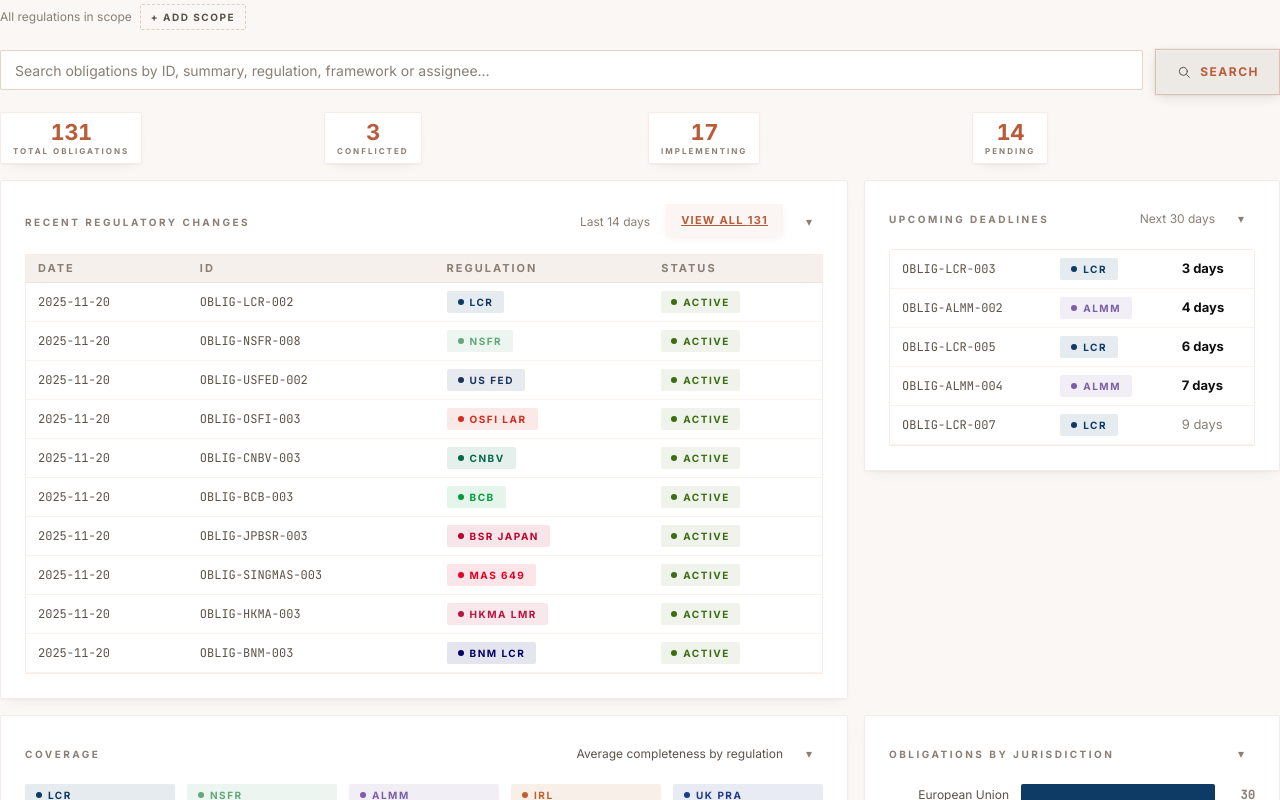
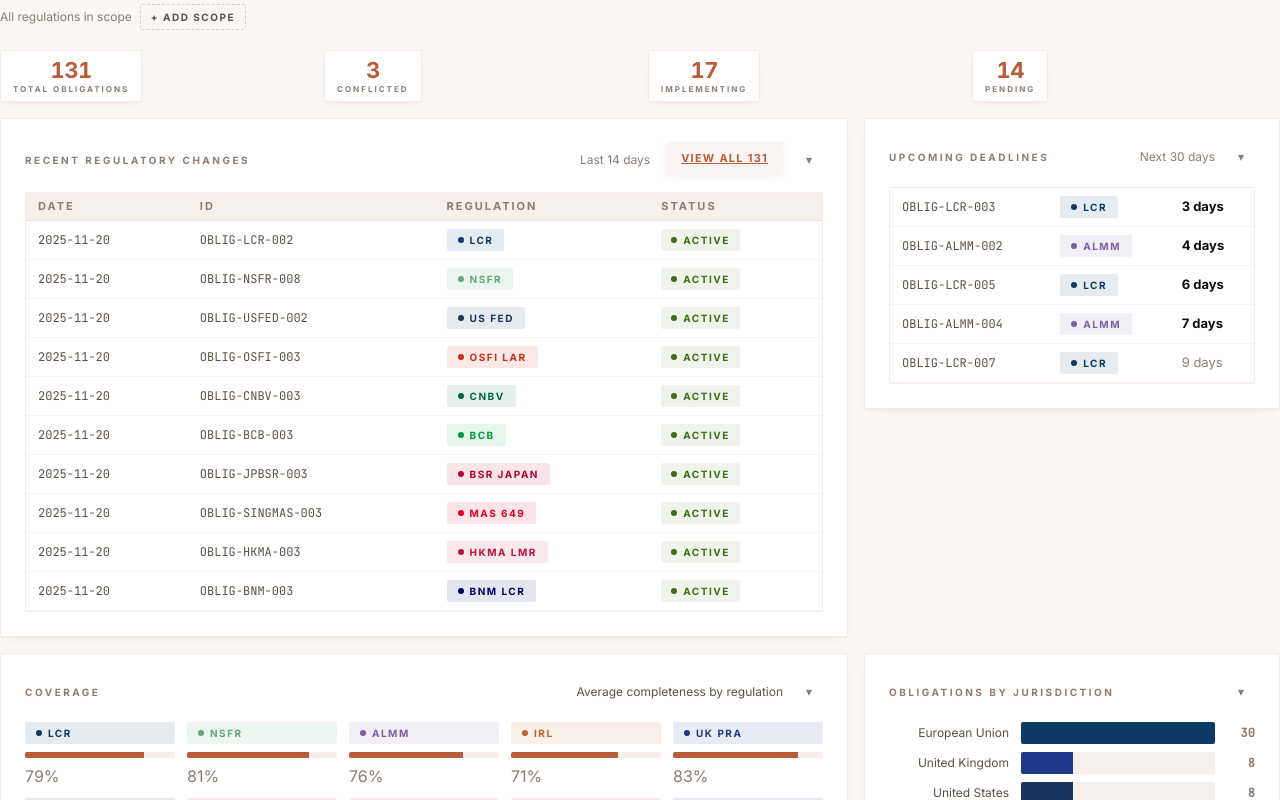
Before and after one commit to dirardm/obligai-current, a Next.js app in the folder web/: page / in a window 1280 px wide. Shown: the top 800 px of the page. Built offline with nearby package versions, Linux system fonts and the light colour scheme.

Commit message:
Revert "dashboard: add search bar linking to /register/search"
This reverts commit 14c61c3d61481676a0f58e1a7d4024ec3bdc4134.

```diff
--- a/web/src/app/(app)/page.tsx
+++ b/web/src/app/(app)/page.tsx
@@ -1,12 +1,11 @@
 "use client";
 
-import { useMemo, useState } from "react";
+import { useMemo } from "react";
 import { useRouter } from "next/navigation";
 import { OBLIGATIONS } from "@/data/obligations";
 import { REGULATIONS, JURISDICTIONS } from "@/data/registry";
 import { useScopeStore } from "@/store/scope";
 import Card from "@/components/ui/Card";
-import Icon from "@/components/ui/Icon";
 import ScopeControl from "@/components/product/ScopeControl";
 import StatCard from "@/components/product/StatCard";
 import StatusBadge from "@/components/product/StatusBadge";
@@ -97,32 +96,9 @@ export default function DashboardPage() {
     return Math.ceil((new Date(future[0].deadline!).getTime() - Date.now()) / 86_400_000);
   }, [scoped]);
 
-  const [searchQuery, setSearchQuery] = useState("");
-  const handleSearch = (e: React.FormEvent) => {
-    e.preventDefault();
-    if (searchQuery.trim()) {
-      router.push(`/register/search?q=${encodeURIComponent(searchQuery.trim())}`);
-    }
-  };
-
   return (
     <div>
       <ScopeControl />
-
-      <form onSubmit={handleSearch} className="register-search mt-4 mb-2">
-        <input
-          type="search"
-          className="input"
-          placeholder="Search obligations by ID, summary, regulation, framework or assignee…"
-          value={searchQuery}
-          onChange={(e) => setSearchQuery(e.target.value)}
-          aria-label="Search obligations"
-        />
-        <button type="submit" className="btn btn-secondary btn--size-md">
-          <Icon name="search" size="sm" />
-          Search
-        </button>
-      </form>
 
       <div className="dashboard-grid mt-4">
 
```
